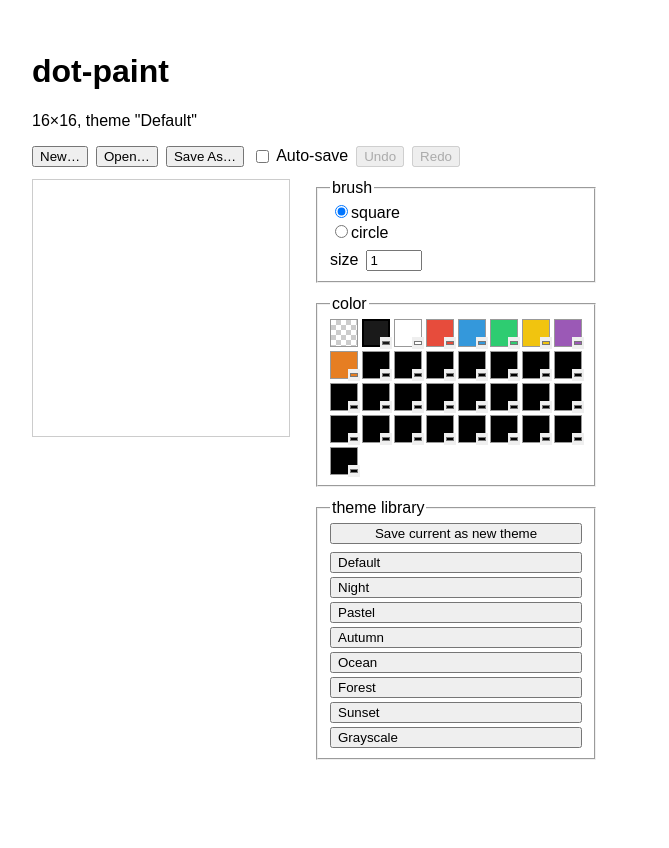
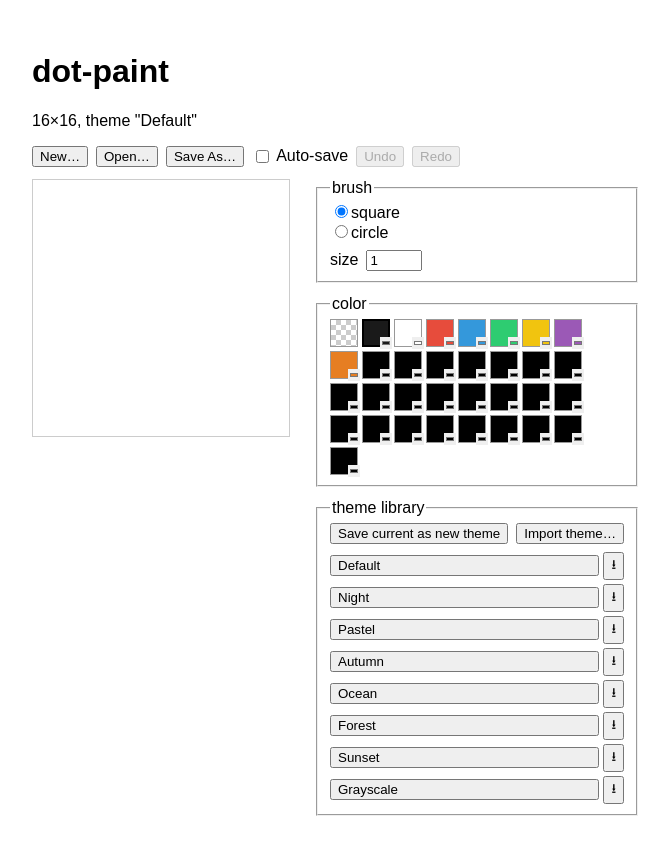
Before and after one commit to jiebanh/dot-paint, a React (Vite) app in the folder packages/web/: page / in a window 1280 px wide. Shown: the whole page, without its empty margins (0-669 px from the left). Before the commit the page ends 800 px from the top, so only its background shows below. Built offline with nearby package versions, Linux system fonts and the light colour scheme.

Commit message:
feat: add theme export/import

```diff
--- a/packages/web/src/components/ThemeLibraryPanel.tsx
+++ b/packages/web/src/components/ThemeLibraryPanel.tsx
@@ -2,7 +2,7 @@ import type { Document, Theme } from "@dot-paint/core";
 import { generateThemeId } from "@dot-paint/core";
 import { useState } from "react";
 import { BUILT_IN_THEMES, isBuiltInTheme } from "../builtInThemes";
-import { loadThemeLibrary, saveThemeLibrary } from "../io/themeLibrary";
+import { exportTheme, loadThemeLibrary, parseThemeFile, pickThemeFile, saveThemeLibrary } from "../io/themeLibrary";
 
 interface ThemeLibraryPanelProps {
   document: Document;
@@ -12,6 +12,7 @@ interface ThemeLibraryPanelProps {
 export function ThemeLibraryPanel({ document: doc, currentTheme }: ThemeLibraryPanelProps) {
   // themeLibrary.ts only ever holds user-saved themes; the built-ins are never persisted.
   const [userThemes, setUserThemes] = useState<Theme[]>(() => loadThemeLibrary());
+  const [error, setError] = useState<string | null>(null);
   const library = [...BUILT_IN_THEMES, ...userThemes];
 
   function persist(next: Theme[]) {
@@ -29,16 +30,36 @@ export function ThemeLibraryPanel({ document: doc, currentTheme }: ThemeLibraryP
     persist(userThemes.filter((theme) => theme.id !== id));
   }
 
+  async function handleImport() {
+    try {
+      const json = await pickThemeFile();
+      if (!json) return;
+      persist([...userThemes, parseThemeFile(json)]);
+      setError(null);
+    } catch (err) {
+      setError(err instanceof Error ? err.message : String(err));
+    }
+  }
+
   return (
     <div style={{ display: "flex", flexDirection: "column", gap: 8 }}>
-      <button type="button" onClick={handleSaveCurrent}>
-        Save current as new theme
-      </button>
+      <div style={{ display: "flex", gap: 8 }}>
+        <button type="button" onClick={handleSaveCurrent}>
+          Save current as new theme
+        </button>
+        <button type="button" onClick={handleImport}>
+          Import theme…
+        </button>
+      </div>
+      {error && <p style={{ margin: 0, color: "crimson", fontSize: 12 }}>{error}</p>}
       <ul style={{ listStyle: "none", margin: 0, padding: 0, display: "flex", flexDirection: "column", gap: 4 }}>
         {library.map((theme) => (
           <li key={theme.id} style={{ display: "flex", alignItems: "center", gap: 4 }}>
             <button type="button" onClick={() => doc.applyTheme(theme)} style={{ flex: 1, textAlign: "left" }}>
               {theme.name}
+            </button>
+            <button type="button" onClick={() => exportTheme(theme)} aria-label={`export ${theme.name}`}>
+              ⭳
             </button>
             {!isBuiltInTheme(theme.id) && (
               <button type="button" onClick={() => handleDelete(theme.id)} aria-label={`delete ${theme.name}`}>
--- a/packages/web/src/io/themeLibrary.ts
+++ b/packages/web/src/io/themeLibrary.ts
@@ -1,4 +1,5 @@
-import type { Theme } from "@dot-paint/core";
+import { generateThemeId, PALETTE_SIZE, type Theme } from "@dot-paint/core";
+import { downloadBlob } from "./fileIO";
 
 const STORAGE_KEY = "dot-paint:theme-library";
 
@@ -21,3 +22,47 @@ export function loadThemeLibrary(): Theme[] {
 export function saveThemeLibrary(themes: Theme[]): void {
   localStorage.setItem(STORAGE_KEY, JSON.stringify(themes));
 }
+
+function themeFileName(name: string): string {
+  const slug = name.trim().toLowerCase().replace(/[^a-z0-9]+/g, "-").replace(/^-+|-+$/g, "");
+  return `${slug || "theme"}.dpaint-theme.json`;
+}
+
+export function exportTheme(theme: Theme): void {
+  const json = JSON.stringify({ name: theme.name, colors: theme.colors }, null, 2);
+  downloadBlob(new Blob([json], { type: "application/json" }), themeFileName(theme.name));
+}
+
+/** Assigns a fresh id, so importing the same file twice (or a file matching a built-in) doesn't collide. */
+export function parseThemeFile(json: string): Theme {
+  const data: unknown = JSON.parse(json);
+  if (
+    typeof data !== "object" ||
+    data === null ||
+    typeof (data as { name?: unknown }).name !== "string" ||
+    !Array.isArray((data as { colors?: unknown }).colors) ||
+    (data as { colors: unknown[] }).colors.length !== PALETTE_SIZE ||
+    !(data as { colors: unknown[] }).colors.every((c) => typeof c === "string")
+  ) {
+    throw new Error("not a valid dot-paint theme file");
+  }
+  const { name, colors } = data as { name: string; colors: string[] };
+  return { id: generateThemeId(), name, colors };
+}
+
+export function pickThemeFile(): Promise<string | null> {
+  return new Promise((resolve) => {
+    const input = document.createElement("input");
+    input.type = "file";
+    input.accept = ".json,application/json";
+    input.onchange = () => {
+      const file = input.files?.[0];
+      if (!file) {
+        resolve(null);
+        return;
+      }
+      file.text().then(resolve);
+    };
+    input.click();
+  });
+}
```
